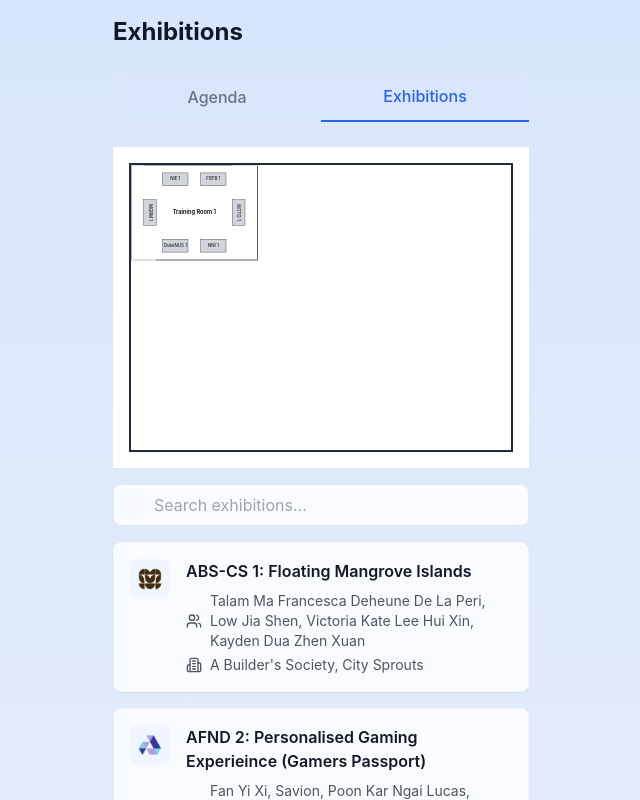
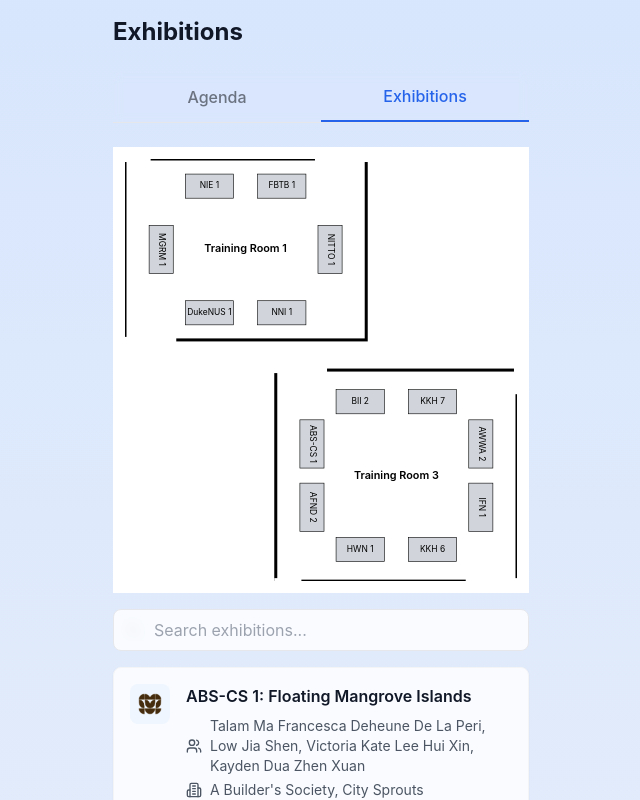
Before and after one commit to cheesetan/idp-symposium, a React (Create React App) app: page / in a window 1280 px wide. Both pictures are taken after a click on the button "Exhibitions". Shown: the top 800 px of the page, without its empty margins (319-959 px from the left). Built offline with nearby package versions, Linux system fonts and the light colour scheme.

Commit message:
Add other training room

```diff
--- a/src/data/floorplan.tsx
+++ b/src/data/floorplan.tsx
@@ -1,20 +1,23 @@
 export const trainingRoom1 = {
+    roomX: 0,
+    roomY: 0,
     roomWidth: 400,
     roomHeight: 300,
+    name: "Training Room 1",
     doors: [
-        {
+        { // bottom left
             x: 10,
             y: 100,
             vertical: false,
             double: true
         },
-        {
+        { // top left
             x: 5,
             y: 0,
             vertical: false,
             double: false
         },
-        {
+        { // top right
             x: 90,
             y: 0,
             vertical: false,
@@ -22,37 +25,37 @@ export const trainingRoom1 = {
         }
     ],
     tables: [
-        {
+        { // left
             x: 15,
             y: 50,
             name: "MGRM 1",
             vertical: true,
         },
-        {
+        { // right
             x: 85,
             y: 50,
             name: "NITTO 1",
             vertical: true,
         },
-        {
+        { // top left
             x: 35,
             y: 15,
             name: "NIE 1",
             vertical: false,
         },
-        {
+        { // top right
             x: 65,
             y: 15,
             name: "FBTB 1",
             vertical: false,
         },
-        {
+        { // bottom left
             x: 35,
             y: 85,
             name: "DukeNUS 1",
             vertical: false,
         },
-        {
+        { // bottom right
             x: 65,
             y: 85,
             name: "NNI 1",
@@ -60,3 +63,94 @@ export const trainingRoom1 = {
         }
     ]
 };
+
+export const trainingRoom3 = {
+    roomX: 250,
+    roomY: 350,
+    roomWidth: 400,
+    roomHeight: 350,
+    name: "Training Room 3",
+    doors: [
+        { // top left
+            x: 10,
+            y: 0,
+            vertical: false,
+            double: true
+        },
+        { // bottom left
+            x: 5,
+            y: 100,
+            vertical: false,
+            double: false
+        },
+        { // bottom right
+            x: 90,
+            y: 100,
+            vertical: false,
+            double: true
+        },
+        { // top right
+            x: 100,
+            y: 5,
+            vertical: true,
+            double: false
+        }
+    ],
+    tables: [
+        { // left top
+            x: 15,
+            y: 35,
+            name: "ABS-CS 1",
+            vertical: true,
+        },
+        { // left bottom
+            x: 15,
+            y: 65,
+            name: "AFND 2",
+            vertical: true,
+        },
+        { // right top
+            x: 85,
+            y: 35,
+            name: "AWWA 2",
+            vertical: true,
+        },
+        { // right bottom
+            x: 85,
+            y: 65,
+            name: "IFN 1",
+            vertical: true,
+        },
+        { // top left
+            x: 35,
+            y: 15,
+            name: "BII 2",
+            vertical: false,
+        },
+        { // top right
+            x: 65,
+            y: 15,
+            name: "KKH 7",
+            vertical: false,
+        },
+        { // bottom left
+            x: 35,
+            y: 85,
+            name: "HWN 1",
+            vertical: false,
+        },
+        { // bottom right
+            x: 65,
+            y: 85,
+            name: "KKH 6",
+            vertical: false,
+        }
+    ]
+};
+
+const floorplan = [
+    trainingRoom1,
+    trainingRoom3
+]
+
+export default floorplan;
--- a/src/ui/ExhibitionsView.tsx
+++ b/src/ui/ExhibitionsView.tsx
@@ -5,7 +5,7 @@ import ExhibitionOverlaySheet from './ExhibitionOverlaySheet.tsx';
 import ExhibitionItem from './ExhibitionItem.tsx';
 import FloorPlan from './FloorPlan.tsx';
 import exhibitions from '../data/exhibitions.tsx';
-// import tables from '../data/floorplan.tsx';
+import floorplan from '../data/floorplan.tsx';
 
 const useScrollLock = () => {
   const lockScroll = () => {
@@ -48,7 +48,7 @@ const ExhibitionsView = () => {
 
   return (
     <div className="space-y-4">
-      <FloorPlan />
+      <FloorPlan width={650} height={700} rooms={floorplan} />
 
       <SearchBar value={searchTerm} onChange={setSearchTerm} />
 
--- a/src/ui/FloorPlan.tsx
+++ b/src/ui/FloorPlan.tsx
@@ -1,25 +1,23 @@
 import React from 'react';
-import { trainingRoom1 } from '../data/floorplan.tsx';
 
 const tableWidth = 40;
 const tableHeight = 80;
 
-const doorWidth = 40;
-const wallThickness = 2; // thickness of the wall and door
+const wallThickness = 5; // thickness of the wall and door
+const doorWidth = 40+wallThickness; // width of the door, plus some allowance for the wall
 
-const FloorPlan = () => {
-
-    const roomWidth = 400;
-    const roomHeight = 300;
-
+const FloorPlan = (floorParams) => {
     return (
         <div className="bg-white">
-            <div className="w-full max-w-xl mx-auto p-4">
+            <div className="w-full max-w-xl mx-auto">
             <svg
-                viewBox={`0 0 ${roomWidth*3} ${roomHeight*3}`}
-                className="w-full h-auto border-2 border-gray-800"
+                viewBox={`0 0 ${floorParams.width} ${floorParams.height}`}
+                className="w-full h-auto p-3"
             >
-            <RoomPlan roomX={0} roomY={0} {...trainingRoom1}/>
+                {/* Render the rooms */}
+                {floorParams.rooms.map((room, index) => (
+                    <RoomPlan key={index} {...room} />
+                ))}
             </svg>
             </div>
         </div>
@@ -57,13 +55,13 @@ const RoomPlan = (roomParams) => {
 
         {/* Room label */}
         <text
-          x="200"
-          y="150"
+          x={roomWidth/2}
+          y={roomHeight/2}
           className="text-lg font-semibold"
           textAnchor="middle"
           dominantBaseline="middle"
         >
-          Training Room 1
+          {roomParams.name}
         </text>
       </g>
     );
```
